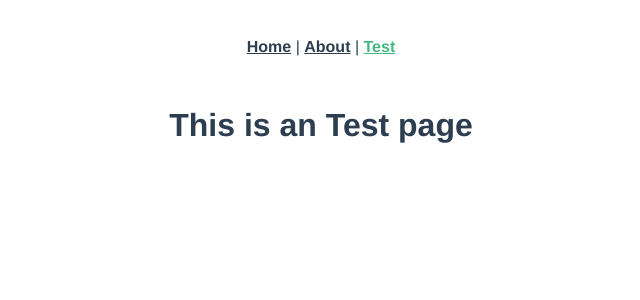
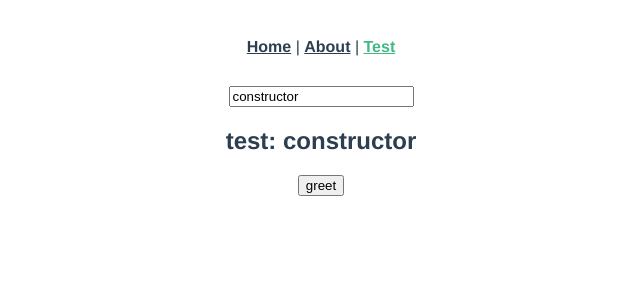
Before and after one commit to ASVBPREAUBV/vue-starter, a Vue app: page /#/test in a window 1280 px wide. Shown: the top 300 px of the page, without its empty margins (319-959 px from the left). Built offline with nearby package versions, Linux system fonts and the light colour scheme.

Commit message:
init ws, init mini test component

```diff
--- a/package.json
+++ b/package.json
@@ -13,7 +13,8 @@
     "vue-class-component": "^6.0.0",
     "vue-property-decorator": "^6.0.0",
     "vue-router": "^3.0.1",
-    "vuex": "^3.0.1"
+    "vuex": "^3.0.1",
+    "ws": "^5.2.1"
   },
   "devDependencies": {
     "@vue/cli-plugin-eslint": "^3.0.0-beta.15",
--- a/src/views/Test.vue
+++ b/src/views/Test.vue
@@ -1,6 +1,32 @@
 <template>
-  <div class="test">
-    <h1>This is an Test page</h1>
+    <div>
+        <input v-model="test"></input>
+        <h2>test: {{test}}</h2>
+        <button @click="greet">greet</button>
+    </div>
+</template>
 
-  </div>
-</template>
+<script lang="ts">
+    import {Component, Vue} from "vue-property-decorator";
+    import HelloWorld from "@/components/HelloWorld.vue"; // @ is an alias to /src
+
+    @Component({
+        components: {
+            HelloWorld
+        }
+    })
+    class Test extends Vue {
+        test = '';
+
+        constructor() {
+            super()
+            this.test = "constructor"
+        }
+
+        greet() {
+            this.test = 'greet'
+        }
+    }
+
+    export default Test
+</script>
```
Also changed, not shown: 1 other file (tests, documents, lock files or other folders).
